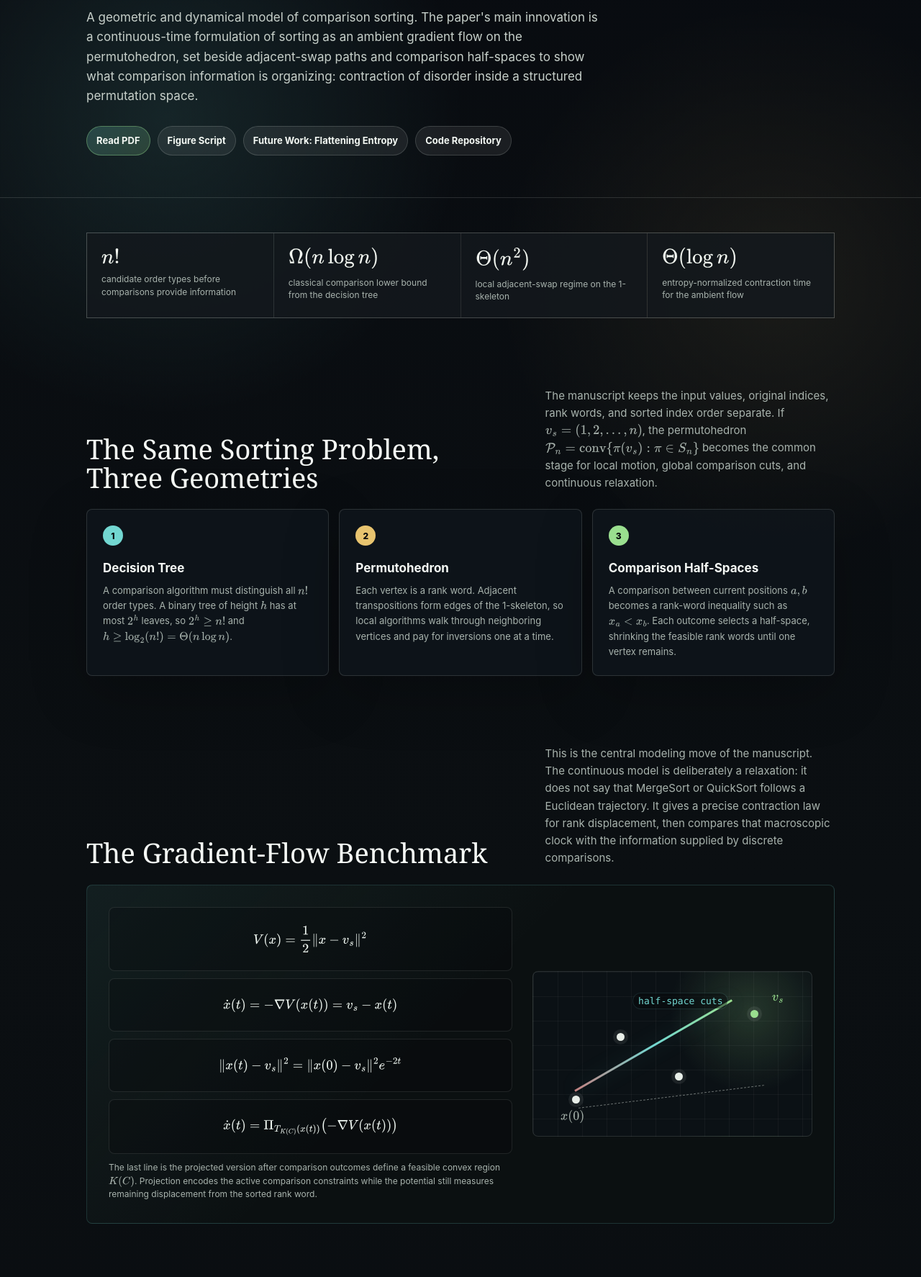
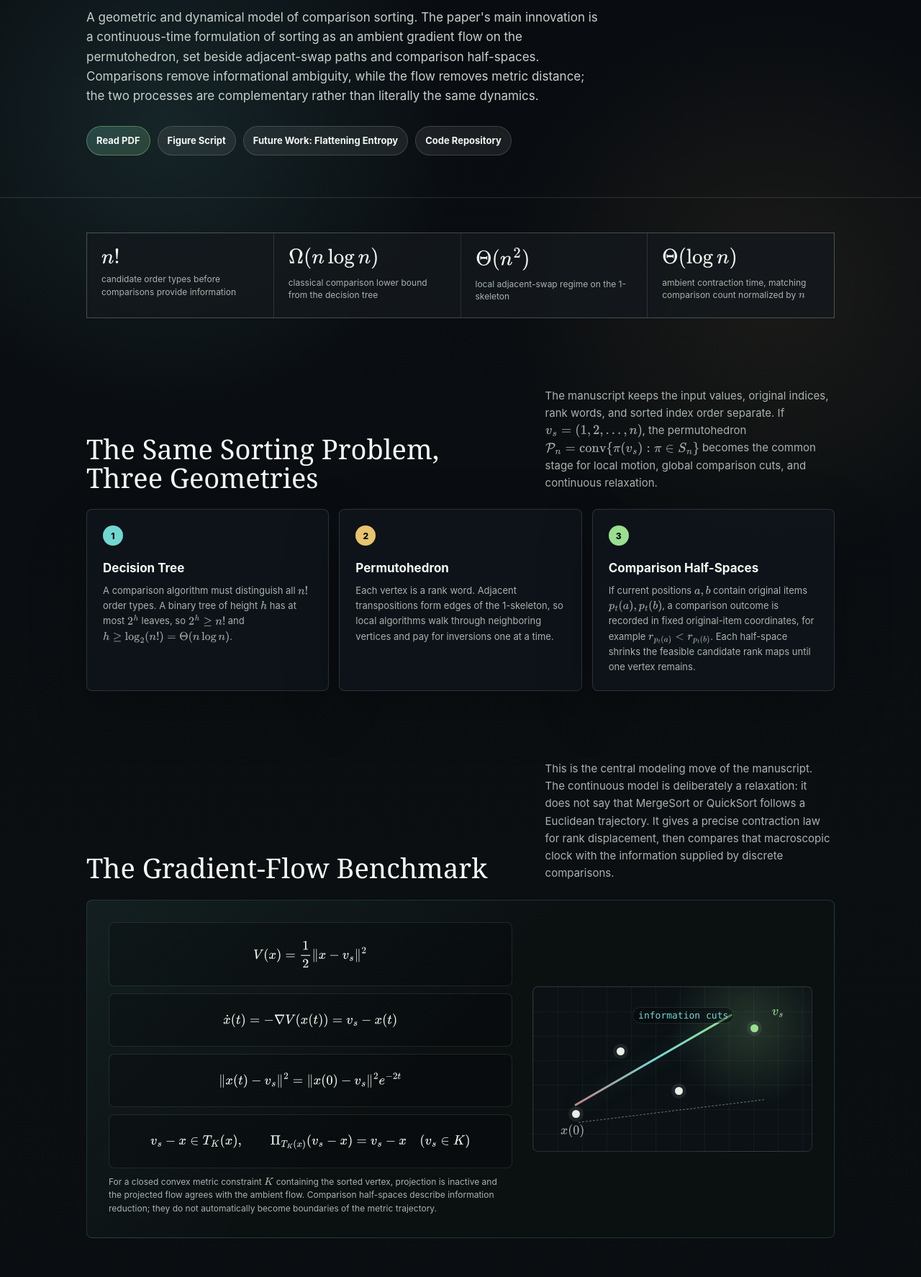
Before and after one commit to jonland82/sorting-as-gradient-flow, a plain HTML site: page index.html in a window 1280 px wide. Shown: the part 366-2140 px from the top of the page at 72% size. Drawn offline with nearby package versions, Linux system fonts and the light colour scheme.

Commit message:
Update sorting paper and project descriptions

```diff
--- a/index.html
+++ b/index.html
@@ -817,7 +817,7 @@
         </div>
         <h1 id="hero-title">Sorting as Gradient Flow on the Permutohedron</h1>
         <p class="subtitle">
-          A geometric and dynamical model of comparison sorting. The paper's main innovation is a continuous-time formulation of sorting as an ambient gradient flow on the permutohedron, set beside adjacent-swap paths and comparison half-spaces to show what comparison information is organizing: contraction of disorder inside a structured permutation space.
+          A geometric and dynamical model of comparison sorting. The paper's main innovation is a continuous-time formulation of sorting as an ambient gradient flow on the permutohedron, set beside adjacent-swap paths and comparison half-spaces. Comparisons remove informational ambiguity, while the flow removes metric distance; the two processes are complementary rather than literally the same dynamics.
         </p>
         <div class="actions" aria-label="Project links">
           <a class="button primary" href="sorting_as_gradient_flow.pdf">Read PDF</a>
@@ -844,7 +844,7 @@
         </div>
         <div class="metric">
           <strong>\(\Theta(\log n)\)</strong>
-          <span>entropy-normalized contraction time for the ambient flow</span>
+          <span>ambient contraction time, matching comparison count normalized by \(n\)</span>
         </div>
       </div>
     </section>
@@ -870,7 +870,7 @@
         <article class="story-card">
           <span class="step">3</span>
           <h3>Comparison Half-Spaces</h3>
-          <p>A comparison between current positions \(a,b\) becomes a rank-word inequality such as \(x_a \lt x_b\). Each outcome selects a half-space, shrinking the feasible rank words until one vertex remains.</p>
+          <p>If current positions \(a,b\) contain original items \(p_t(a),p_t(b)\), a comparison outcome is recorded in fixed original-item coordinates, for example \(r_{p_t(a)} \lt r_{p_t(b)}\). Each half-space shrinks the feasible candidate rank maps until one vertex remains.</p>
         </article>
       </div>
     </section>
@@ -887,8 +887,8 @@
           <div class="math-line">$$V(x)=\frac{1}{2}\|x-v_s\|^2$$</div>
           <div class="math-line">$$\dot{x}(t)=-\nabla V(x(t))=v_s-x(t)$$</div>
           <div class="math-line">$$\|x(t)-v_s\|^2=\|x(0)-v_s\|^2e^{-2t}$$</div>
-          <div class="math-line">$$\dot{x}(t)=\Pi_{T_{K(C)}(x(t))}\bigl(-\nabla V(x(t))\bigr)$$</div>
-          <span class="math-note">The last line is the projected version after comparison outcomes define a feasible convex region \(K(C)\). Projection encodes the active comparison constraints while the potential still measures remaining displacement from the sorted rank word.</span>
+          <div class="math-line">$$v_s-x\in T_K(x),\qquad \Pi_{T_K(x)}(v_s-x)=v_s-x\quad(v_s\in K)$$</div>
+          <span class="math-note">For a closed convex metric constraint \(K\) containing the sorted vertex, projection is inactive and the projected flow agrees with the ambient flow. Comparison half-spaces describe information reduction; they do not automatically become boundaries of the metric trajectory.</span>
         </div>
         <div class="flow-visual" aria-label="Stylized rank-word flow diagram">
           <div class="edge-line" aria-hidden="true"></div>
@@ -898,7 +898,7 @@
           <span class="node c" aria-hidden="true"></span>
           <span class="node d" aria-hidden="true"></span>
           <span class="visual-label start">\(x(0)\)</span>
-          <span class="visual-label mid">half-space cuts</span>
+          <span class="visual-label mid">information cuts</span>
           <span class="visual-label end">\(v_s\)</span>
         </div>
       </div>
@@ -982,7 +982,7 @@
         <div class="side-stack">
           <article class="mini-card">
             <strong>Figure generation</strong>
-            <p>The Python script generates the decision tree, permutohedron views, feasible-set pruning sequence, and gradient-flow figures used to move from discrete comparisons to continuous contraction.</p>
+            <p>The Python script generates the decision tree, permutohedron views, feasible-set pruning sequence, and gradient-flow figures used to contrast discrete comparison information with continuous metric contraction.</p>
             <div class="actions">
               <a class="button" href="sorting-as-gradient-flow_paper-figures.py">Open Script</a>
             </div>
```
Also changed, not shown: 2 other files.
